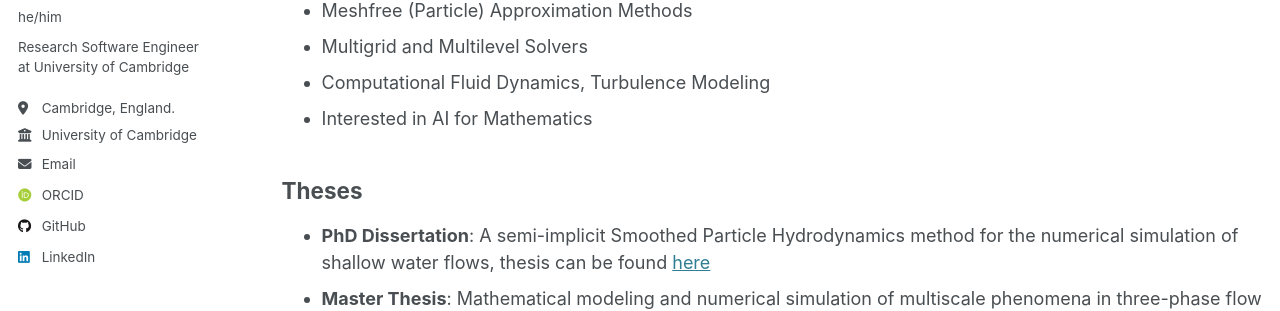
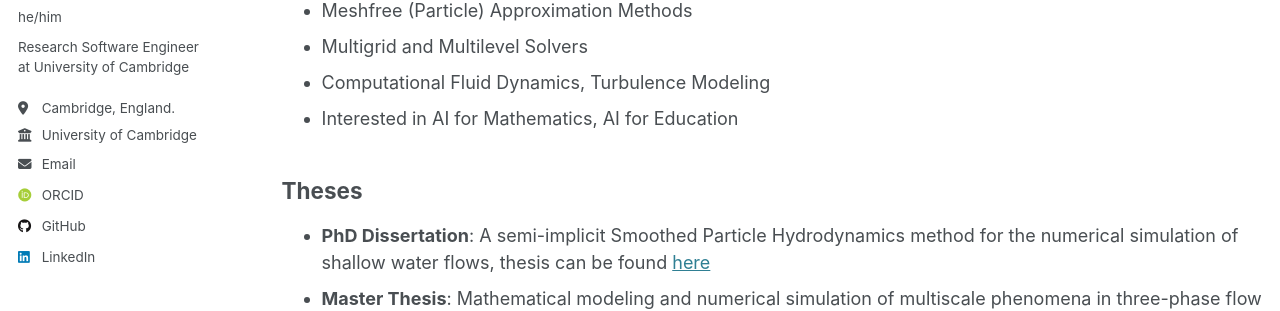
Before and after one commit to AdelekeBankole/adelekebankole.github.io, a Jekyll site: the page built from _research/research.md, in a window 1280 px wide and 1093 px high. Shown: the part 275-586 px from the top of the window. Built offline with Jekyll 4.4.1, drawn with Linux system fonts in a browser that asks for light colours; some web fonts are replaced.

Commit message:
Update research interests in research.md
Added 'AI for Education' to the research interests.

```diff
--- a/_research/research.md
+++ b/_research/research.md
@@ -11,7 +11,7 @@ Research Interests
 * Meshfree (Particle) Approximation Methods
 * Multigrid and Multilevel Solvers
 * Computational Fluid Dynamics, Turbulence Modeling
-* Interested in AI for Mathematics
+* Interested in AI for Mathematics, AI for Education
 
 ## Theses
 <!--====== -->
```
